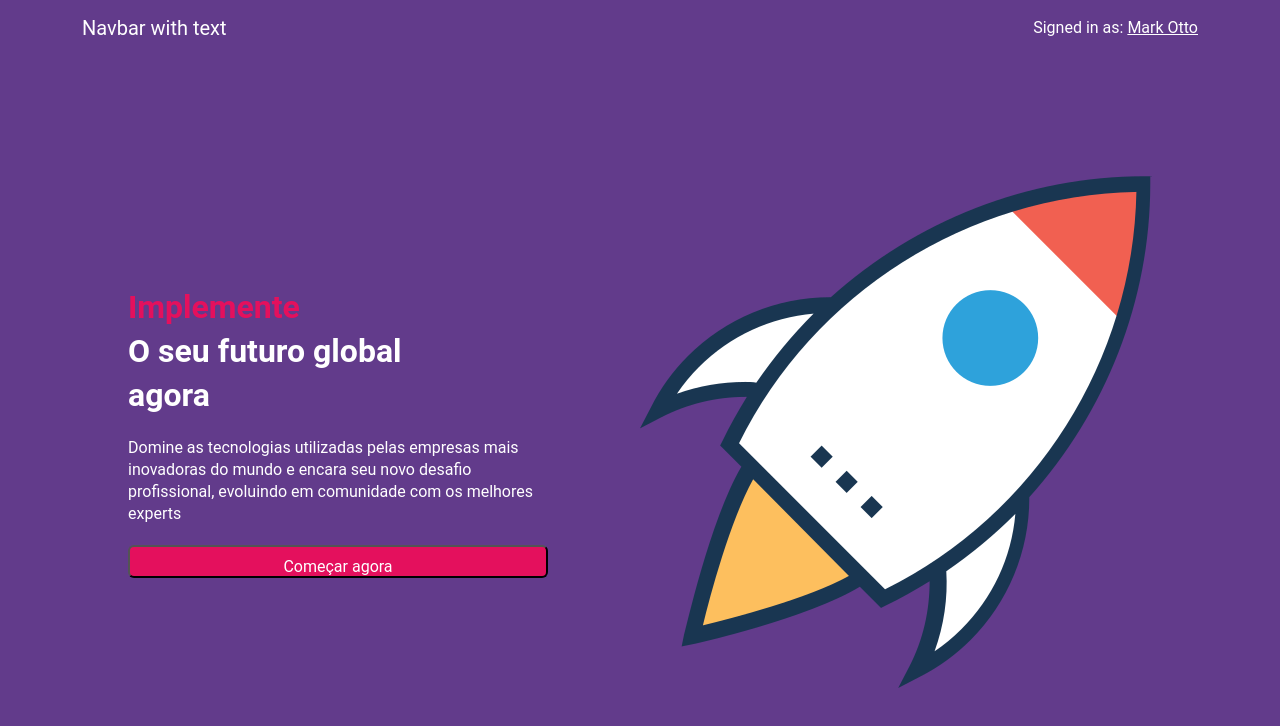
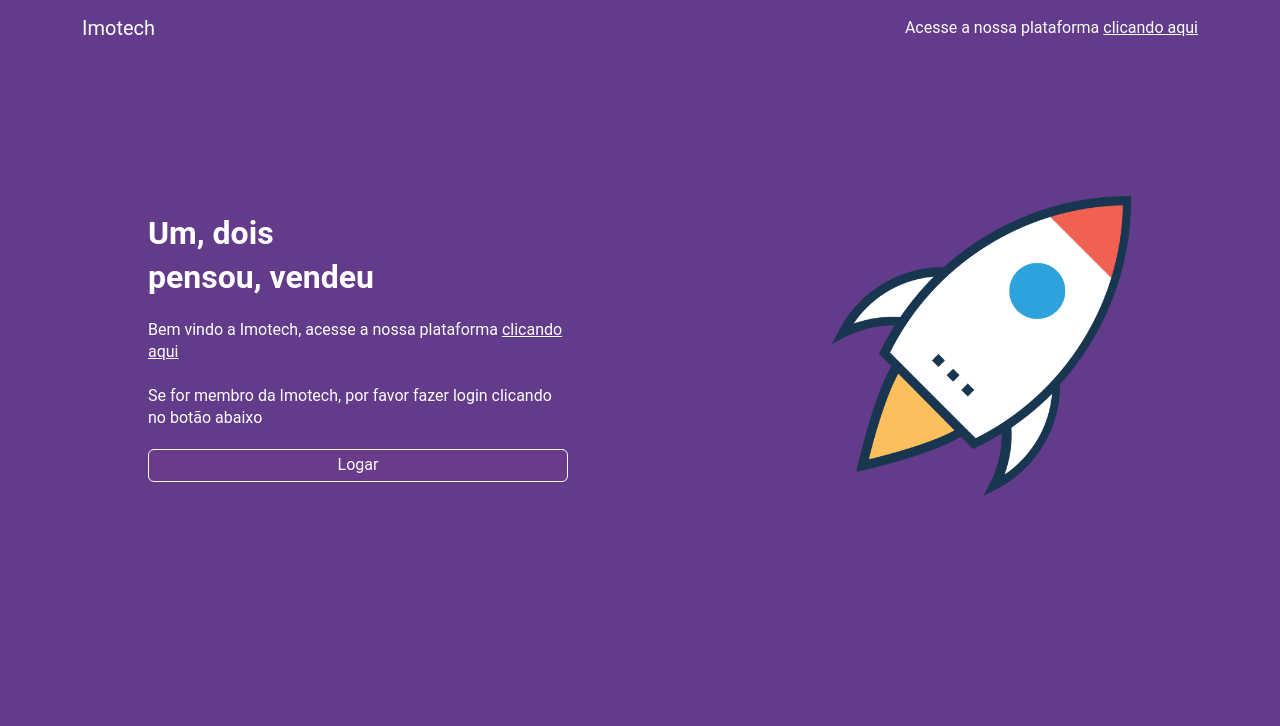
Before and after one commit to inspirationdev/imotech-frontend, a React (Create React App) app: page / in a window 1280 px wide. Shown: the top 726 px of the page. Built offline with nearby package versions, Linux system fonts and the light colour scheme.

Commit message:
:lipstick: finish styles from home and login
finish styles

```diff
--- a/src/components/Button/styles.js
+++ b/src/components/Button/styles.js
@@ -3,26 +3,15 @@ import styled, { css } from 'styled-components'
 export const ButtonContainer = styled.button`
     background-color: #3c2455;
     border-radius: 6px;
-    position: relative;
-
+    border: solid 1px #fff;
     color: #FFF;
-    padding: 8px 12px;
     min-width: 120px;
     width: 100%;
 
-    ${({variant})=> variant !== "primary" && css`
+    ${({ variant }) => variant !== "primary" && css`
         min-width: 167px;
         height: 33px;
-        background-color: #E4105D;
+        background-color: #6A3B8B;
 
-        &::after {
-            content: "";
-            position: absolute;
-            top: -5px;
-            left: -6px;
-            width: calc(100% + 10);
-            height: calc(100% + 10px);
-            border-radius: 22px;
-        }
     `}
 `
--- a/src/components/Input/styles.js
+++ b/src/components/Input/styles.js
@@ -4,7 +4,7 @@ export const InputContainer = styled.div`
     width: 100%;
     max-width: 275px;
     height: 30px;
-    border-bottom: 1px solid #3B3450;
+    border-bottom: 1px solid #fff;
 
     display: flex;
     align-items: center;
@@ -20,4 +20,6 @@ export const InputText = styled.input`
     color: #FFF;
     border: 0;
     height: 30px;
+    width: 100%;
+    max-width: 275px;
 `
--- a/src/components/Navbar/index.jsx
+++ b/src/components/Navbar/index.jsx
@@ -8,11 +8,11 @@ let NavbarMain = () => {
         <ContainerNavbar>
             <Navbar>
                 <Container>
-                    <Navbar.Brand href="#home">Navbar with text</Navbar.Brand>
+                    <Navbar.Brand href="#home">Imotech</Navbar.Brand>
                     <Navbar.Toggle />
                     <Navbar.Collapse className="justify-content-end">
                         <Navbar.Text>
-                            Signed in as: <a href="#login">Mark Otto</a>
+                            Acesse a nossa plataforma <a href="https://imotech.app/">clicando aqui</a>
                         </Navbar.Text>
                     </Navbar.Collapse>
                 </Container>
--- a/src/pages/feed/styles.js
+++ b/src/pages/feed/styles.js
@@ -31,7 +31,8 @@ export const TextContent = styled.p`
     font-style: normal;
     font-weight: 400;
     font-size: 16px;
-    width: 420px;
+    max-width: 420px;
+    width: 100%;
     margin-bottom: 20px;
     line-height: 22px;
 
--- a/src/pages/home/index.jsx
+++ b/src/pages/home/index.jsx
@@ -1,29 +1,44 @@
 import { Header } from '../../components/Header'
 import bannerImage from '../../assets/banner-principal.png'
-import { Button } from '../../components/Button'
+import {
+    Link
+} from "react-router-dom";
 
-import { Container, TextContent, Title, TitleHighlight } from './styles'
+import {
+    Container,
+    TextContent,
+    Title,
+    TitleHighlight,
+    LogoImg,
+    LinkHome,
+    LinkLogarContainer
+} from './styles'
 
 const Home = () => {
     return (
         <>
-            <Header/>
+            <Header />
             <Container>
                 <div>
                     <Title>
                         <TitleHighlight>
-                            Implemente
+                            Um, dois
                             <br />
                         </TitleHighlight>
-                        O seu futuro global agora
+                        pensou, vendeu
                     </Title>
                     <TextContent>
-                        Domine as tecnologias utilizadas pelas empresas mais inovadoras do mundo e encara seu novo desafio profissional, evoluindo em comunidade com os melhores experts
+                        Bem vindo a Imotech, acesse a nossa plataforma <LinkHome href='https://imotech.app/'>clicando aqui</LinkHome>
+                        <br />
+                        <br />
+                        Se for membro da Imotech, por favor fazer login clicando no botão abaixo
                     </TextContent>
-                    <Button title="Começar agora" variant="secondary" onClick={() => null}/>
+                    <LinkLogarContainer>
+                        <Link to="/login">Logar</Link>
+                    </LinkLogarContainer>
                 </div>
                 <div>
-                    <img src={bannerImage} alt="Imagem principal" />
+                    <LogoImg src={bannerImage} alt="Imagem principal" />
                 </div>
             </Container>
         </>
--- a/src/pages/home/styles.js
+++ b/src/pages/home/styles.js
@@ -5,11 +5,16 @@ export const Container = styled.main`
     max-width: 80%;
     margin: 0 auto;
     margin-top: 120px;
-
+    padding: 20px;
     display: flex;
     flex-direction: row;
     justify-content: space-between;
     align-items: center;
+        @media (max-width: 992px)
+        {
+            flex-direction: column;
+            gap: 2 rem;
+        }
 `
 
 export const Title = styled.h2`
@@ -24,16 +29,49 @@ export const Title = styled.h2`
 `
 
 export const TitleHighlight = styled.span`
-    color: #E4105D;
+    color: #fff;
 `
 
 export const TextContent = styled.p`
     font-style: normal;
     font-weight: 400;
     font-size: 16px;
-    width: 420px;
+    max-width: 420px;
+    width: 100%;
     margin-bottom: 20px;
     line-height: 22px;
 
     color: #FFF;
 `
+
+export const LogoImg = styled.img`
+    max-width: 300px;
+        @media (max-width: 992px)
+        {
+            margin-top: 20px;
+            max-width: 250px;
+        }
+`
+
+export const LinkHome = styled.a`
+    text-decoration: underline;
+    color: #fff;
+    cursor: pointer;
+`
+
+export const LinkLogarContainer = styled.div`
+
+    a {
+        min-width: 167px;
+        height: 33px;
+        background-color: #6A3B8B;
+        border-radius: 6px;
+        border: solid 1px #fff;
+        color: #FFF;
+        width: 100%;
+        text-decoration: none;
+        display: flex;
+        align-items: center;
+        justify-content: center;
+    }
+`
--- a/src/pages/login/index.jsx
+++ b/src/pages/login/index.jsx
@@ -1,32 +1,47 @@
 import { Header } from '../../components/Header'
-import { Button } from '../../components/Button'
 import { Input } from '../../components/Input'
+import {
+    Link
+} from "react-router-dom";
 
 
-import { Column, Container, CriarText, EsqueciText, Row, SubtitleLogin, Title, TitleLogin, Wrapper } from './styles'
+import {
+    Column,
+    Container,
+    CriarText,
+    EsqueciText,
+    Row,
+    SubtitleLogin,
+    Title,
+    TitleLogin,
+    Wrapper,
+    LinkLogarContainer
+} from './styles'
 
 const Login = () => {
     return (
         <>
-            <Header/>
+            <Header />
             <Container>
                 <Column>
                     <Title>
-                        A plataforma para você aprender com experts, dominar as principais tecnologias e entrar mais rápido nas empresas mais desejadas
+                        Bem vindo a plataforma de cadastro Imotech <br />(acesso restrito a funcionário)
                     </Title>
                 </Column>
                 <div>
                     <Wrapper>
-                        <TitleLogin>Faça seu cadastro</TitleLogin>
-                        <SubtitleLogin>Faça seu login e make the change._</SubtitleLogin>
+                        <TitleLogin>Faça seu login</TitleLogin>
+                        <SubtitleLogin>by Inspiration Dev._</SubtitleLogin>
                         <form action="">
-                            <Input type="email" placeholder="email"/>
-                            <Input type="password" placeholder="senha"/>
-                            <Button title="Entrar" variant='secondary'/>
+                            <Input type="email" placeholder="email" />
+                            <Input type="password" placeholder="senha" />
+                            <LinkLogarContainer>
+                                <Link to="/feed">Entrar</Link>
+                            </LinkLogarContainer>
                         </form>
                         <Row>
-                            <EsqueciText>Esqueci minha senha</EsqueciText>
-                            <CriarText>Criar conta</CriarText>
+                            <EsqueciText>Não é funcionário?</EsqueciText>
+                            <CriarText href="https://imotech.app/">Clique aqui</CriarText>
                         </Row>
                     </Wrapper>
                 </div>
--- a/src/pages/login/styles.js
+++ b/src/pages/login/styles.js
@@ -10,6 +10,11 @@ export const Container = styled.main`
     flex-direction: row;
     justify-content: space-between;
     align-items: center;
+            @media (max-width: 992px)
+        {
+            flex-direction: column;
+            gap: 2 rem;
+        }
 `
 
 export const Wrapper = styled.div`
@@ -37,6 +42,13 @@ export const Title = styled.h2`
     line-height: 44px;
 
     color: #FFF;
+
+            @media (max-width: 992px)
+        {
+            font-size: 24px;
+            text-align: center;
+            max-width: 320px;
+        }
 `
 
 export const TitleLogin = styled.p`
@@ -60,15 +72,32 @@ export const EsqueciText = styled.p`
     font-weight: 700;
     font-size: 14px;
     line-height: 19px;
-
-    color: #E5E044;
+    margin-bottom: 0;
+    color: #fff;
 `
 
-export const CriarText = styled.p`
+export const CriarText = styled.a`
     font-style: normal;
     font-weight: 700;
     font-size: 14px;
     line-height: 19px;
 
-    color: #E23DD7;
+    color: #fff;
 `
+
+export const LinkLogarContainer = styled.div`
+
+    a {
+        min-width: 167px;
+        height: 33px;
+        background-color: #6A3B8B;
+        border-radius: 6px;
+        border: solid 1px #fff;
+        color: #FFF;
+        width: 100%;
+        text-decoration: none;
+        display: flex;
+        align-items: center;
+        justify-content: center;
+    }
+`
```
